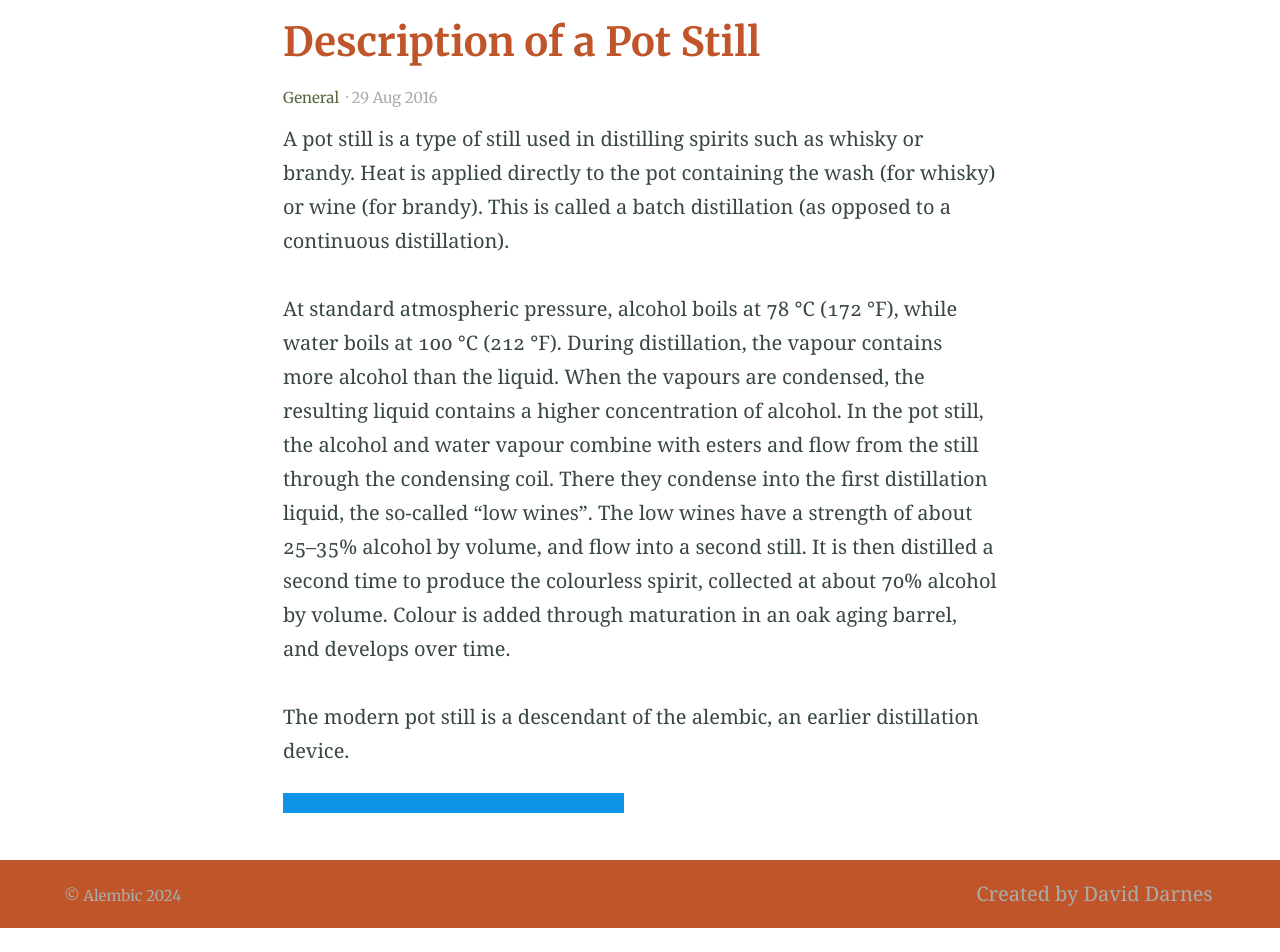
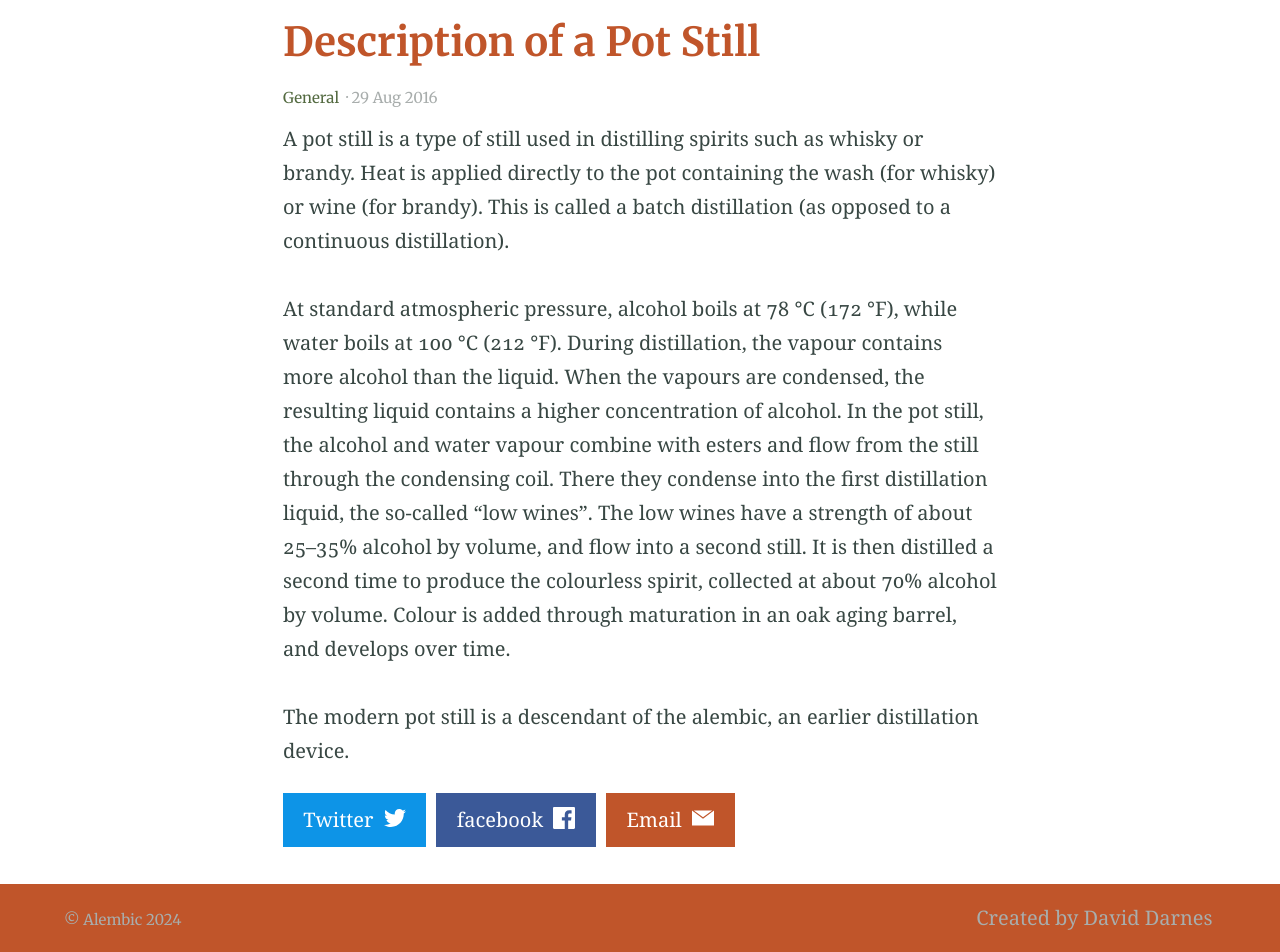
Before and after one commit to lakahaga/yerin-choi, a Jekyll site: the page built from _posts/2016-08-29-example-post-three.md, in a window 1280 px wide. Shown: the part 428-1380 px from the top of the page. Built offline with Jekyll 4.4.1, drawn with Linux system fonts in a browser that asks for light colours; before the commit the page ends 1356 px from its top, so only the background shows below that.

Commit message:
Update button.html

```diff
--- a/_includes/button.html
+++ b/_includes/button.html
@@ -1 +1 @@
-<svg height="{{ include.height | default: "16" }}" class="button" href="{{ include.link | default: '#' }}"{% if include.color %} style="background: {{ include.color }}"{% endif %}>{{ include.text | default: "" }}{% if include.icon %}&nbsp; {% include icon.html id=include.icon title=include.icon %}{% endif %}</a>
+<a class="button" href="{{ include.link | default: '#' }}"{% if include.color %} style="background: {{ include.color }}"{% endif %}>{{ include.text | default: "" }}{% if include.icon %}&nbsp; {% include icon.html id=include.icon title=include.icon %}{% endif %}</a>
```
